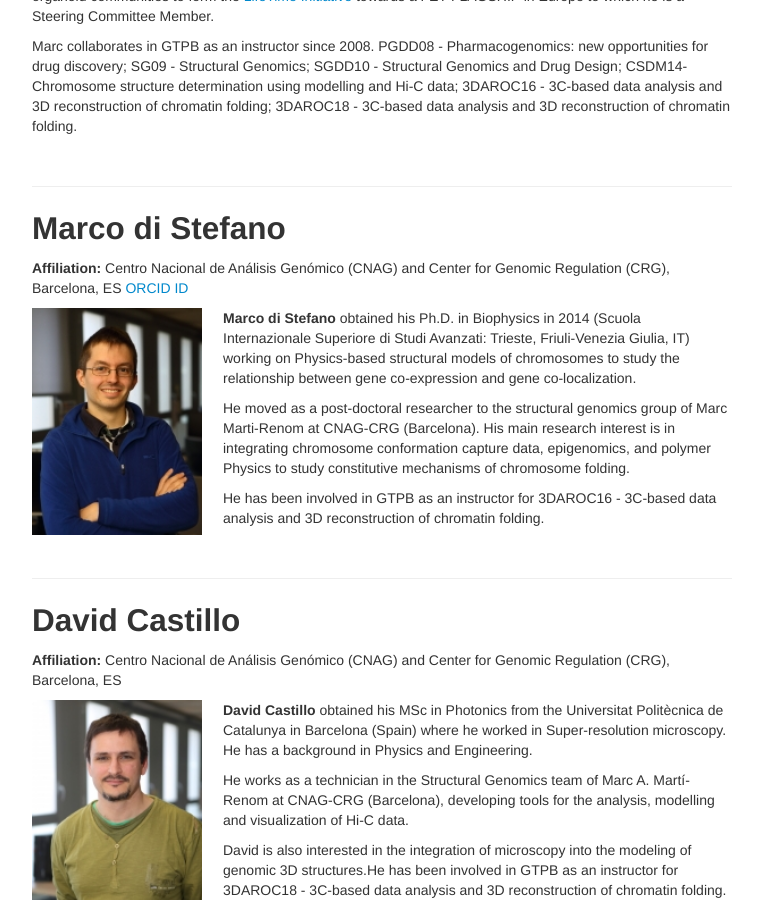
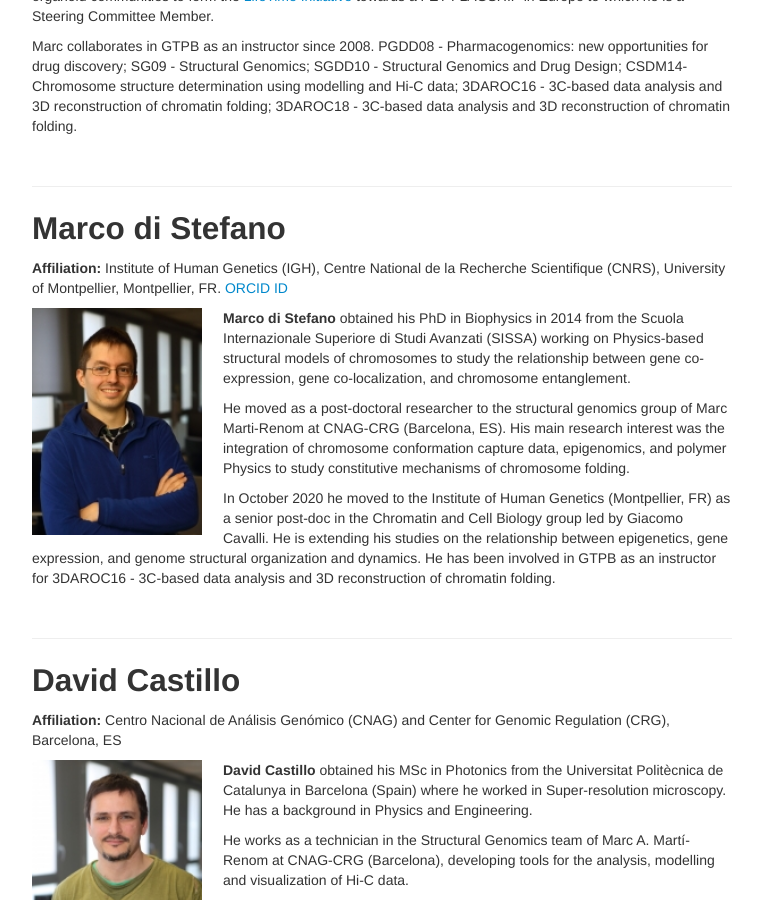
Before and after one commit to GTPB/3DAROC21, a Jekyll site: the page built from pages/instructors.md, in a window 1280 px wide and 900 px high, scrolled down 666 px. Shown: the whole window, without its empty margins (258-1021 px from the left). Built offline with Jekyll 4.4.1, drawn with Linux system fonts in a browser that asks for light colours.

Commit message:
Update Marco's description

```diff
--- a/pages/instructors.md
+++ b/pages/instructors.md
@@ -29,16 +29,16 @@ Marc collaborates in GTPB as an instructor since 2008. PGDD08 - Pharmacogenomics
 ---
 
 ## Marco di Stefano
-**Affiliation:** Centro Nacional de Análisis Genómico (CNAG) and Center for Genomic Regulation (CRG), Barcelona, ES
+**Affiliation:** Institute of Human Genetics (IGH), Centre National de la Recherche Scientifique (CNRS), University of Montpellier, Montpellier, FR.
 [ORCID ID](https://orcid.org/0000-0001-6195-4754)
 
 <img src="./images/instructors/Marco_di_Stefano.jpg" height="220px" width="170px" align="left" style="margin-right: 3%; margin-bottom: 0.3em;">
 
-**Marco di Stefano** obtained his Ph.D. in Biophysics in 2014 (Scuola Internazionale Superiore di Studi Avanzati: Trieste, Friuli-Venezia Giulia, IT) working on Physics-based structural models of chromosomes to study the relationship between gene co-expression and gene co-localization.
+**Marco di Stefano** obtained his PhD in Biophysics in 2014 from the Scuola Internazionale Superiore di Studi Avanzati (SISSA) working on Physics-based structural models of chromosomes to study the relationship between gene co-expression, gene co-localization, and chromosome entanglement.
 
-He moved as a post-doctoral researcher to the structural genomics group of Marc Marti-Renom at CNAG-CRG (Barcelona). His main research interest is in integrating chromosome conformation capture data, epigenomics, and polymer Physics to study constitutive mechanisms of chromosome folding.
+He moved as a post-doctoral researcher to the structural genomics group of Marc Marti-Renom at CNAG-CRG (Barcelona, ES). His main research interest was the integration of chromosome conformation capture data, epigenomics, and polymer Physics to study constitutive mechanisms of chromosome folding.
 
-He has been involved in GTPB as an instructor for 3DAROC16 - 3C-based data analysis and 3D reconstruction of chromatin folding.
+In October 2020 he moved to the Institute of Human Genetics (Montpellier, FR) as a senior post-doc in the Chromatin and Cell Biology group led by Giacomo Cavalli. He is extending his studies on the relationship between epigenetics, gene expression, and genome structural organization and dynamics. He has been involved in GTPB as an instructor for 3DAROC16 - 3C-based data analysis and 3D reconstruction of chromatin folding.
 
 <br/>
 
```
